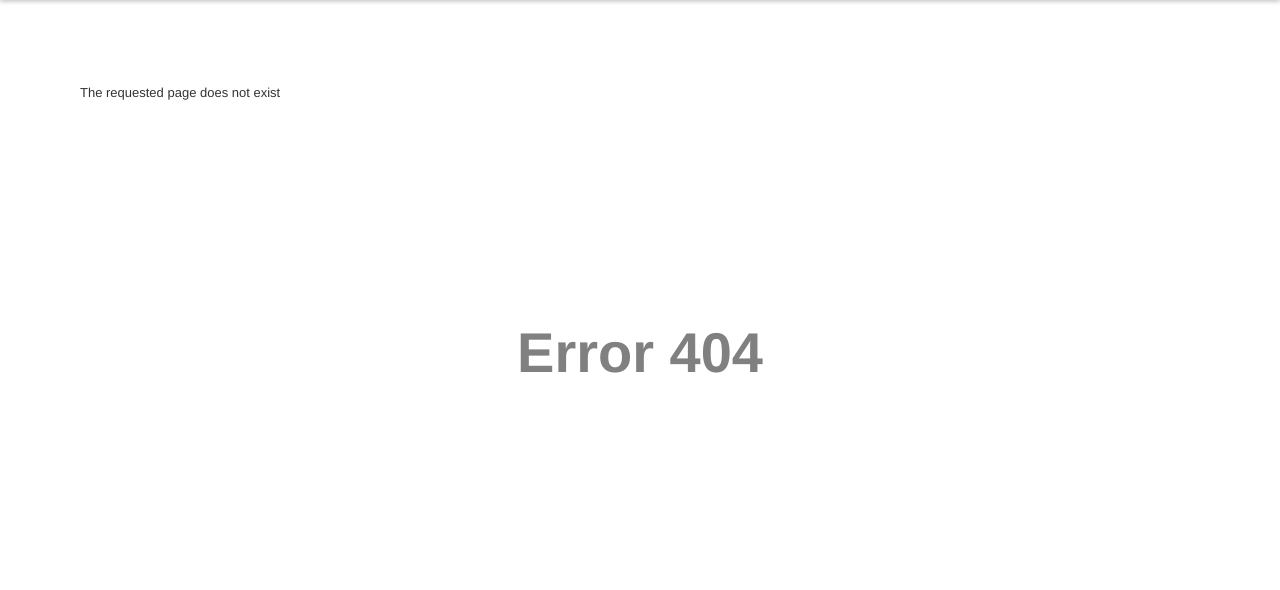
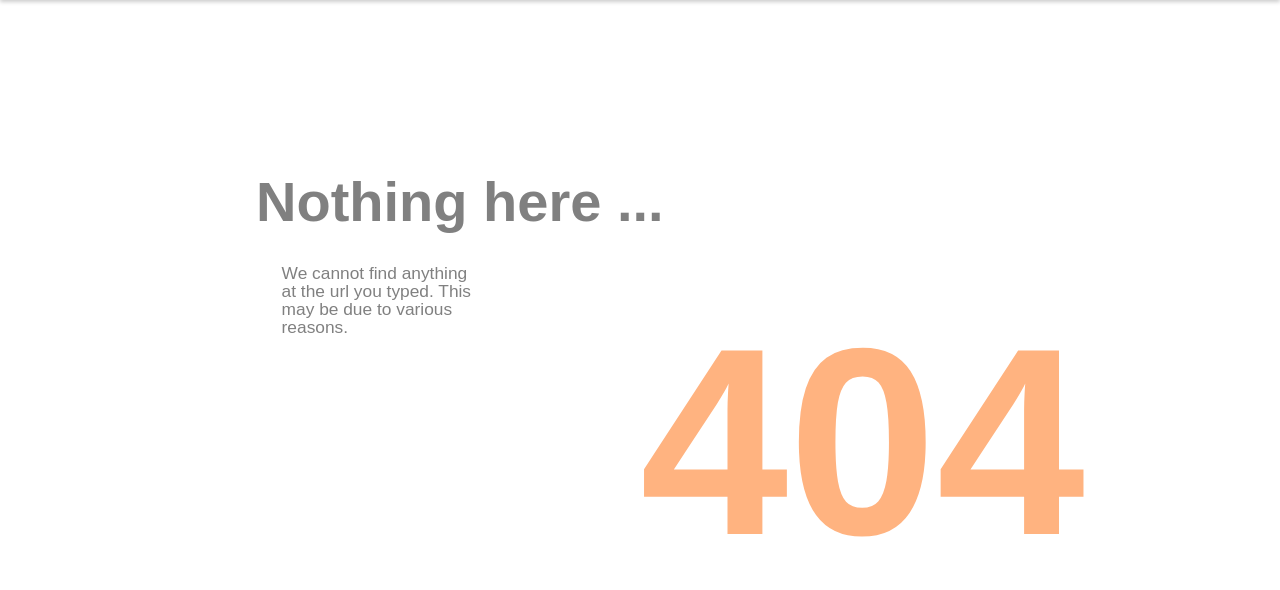
Before and after one commit to jonathanverner/ReviewIt, a Django app: template commentbin/templates/404.html in a window 1280 px wide. Shown: the part 56-646 px from the top of the page. Run offline with Django 3.2, Linux system fonts and the light colour scheme; the template is opened without the code that fills it: most values are stand-ins (such as "Sample title", 1, 10 or a date in 2020); some libraries are stand-ins or nearby versions; some web fonts are replaced.

Commit message:
Spruce up the 404 error page a bit.

```diff
--- /dev/null
+++ b/commentbin/static/commentbin/css/error.css
@@ -0,0 +1,35 @@
+
+.errorpage h1 {
+  font-size:42pt;
+  font-weight:bold;
+  color:gray;
+  position:absolute;
+  top:30%;
+  left:20%;
+}
+
+.errorpage a {
+  font-size:200pt;
+  font-weight:bold;
+  color:#ffb380;
+  position:absolute;
+  top:60%;
+  left:50%;
+}
+
+.errorpage a:hover {
+  text-decoration:none;
+}
+
+.errorpage {
+  font-family: sans-serif;
+  color:gray;
+  font-size:13pt;
+}
+
+.message {
+  position:absolute;
+  top:40%;
+  left:22%;
+  width:200px;
+}
--- a/commentbin/templates/404.html
+++ b/commentbin/templates/404.html
@@ -1,12 +1,17 @@
 {% extends "base.html" %}
 {% block css %}
     {{ block.super }}
-    <link rel="stylesheet" href="{{ STATIC_URL }}commentbin/css/about.css" />
+    <link rel="stylesheet" href="{{ STATIC_URL }}commentbin/css/error.css" />
 {% endblock css %}
 {% block title %} Error 404: Requested page does not exist {% endblock %}
 
 
 {% block content %}
-<div class='coming-soon'> Error 404 </div>
-<div class='float:right;margin-right:50%;font-size:15pt;'>The requested page does not exist </div>
+<div class='errorpage'>
+<h1> Nothing here ... </h1>
+<h2><a href='http://en.wikipedia.org/wiki/HTTP_404'>404</a></h2>
+<div class='message'>
+We cannot find anything at the url you typed. This may be due to various reasons.
+</div>
+</div>
 {% endblock content %}
```
